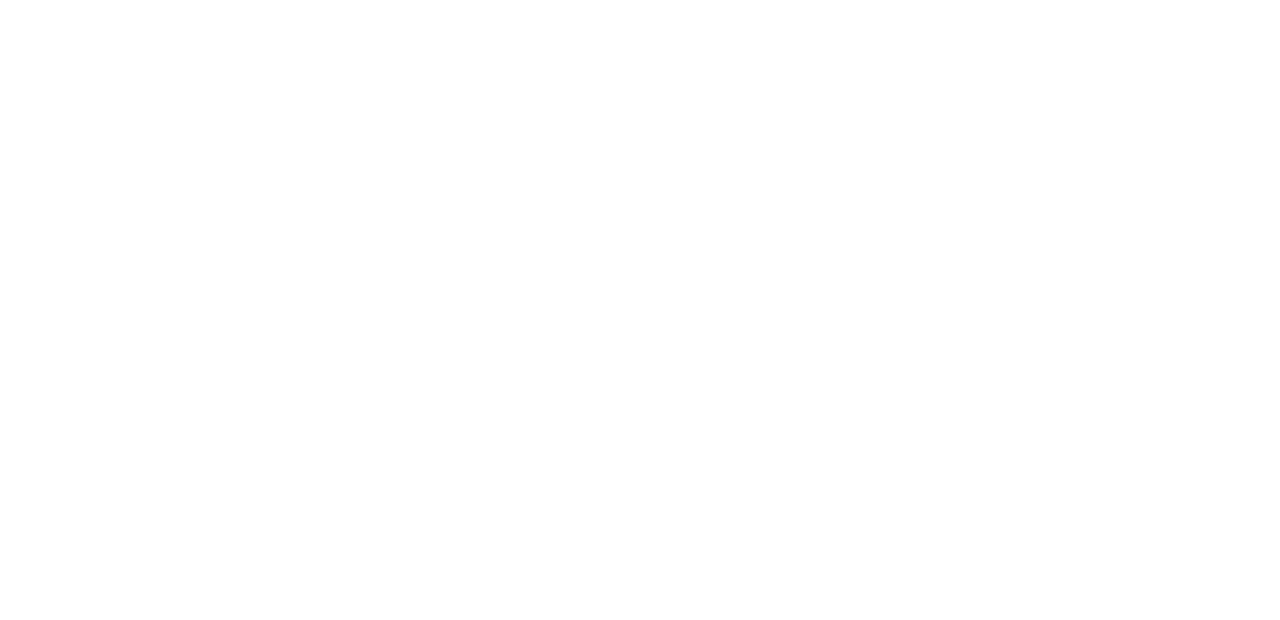
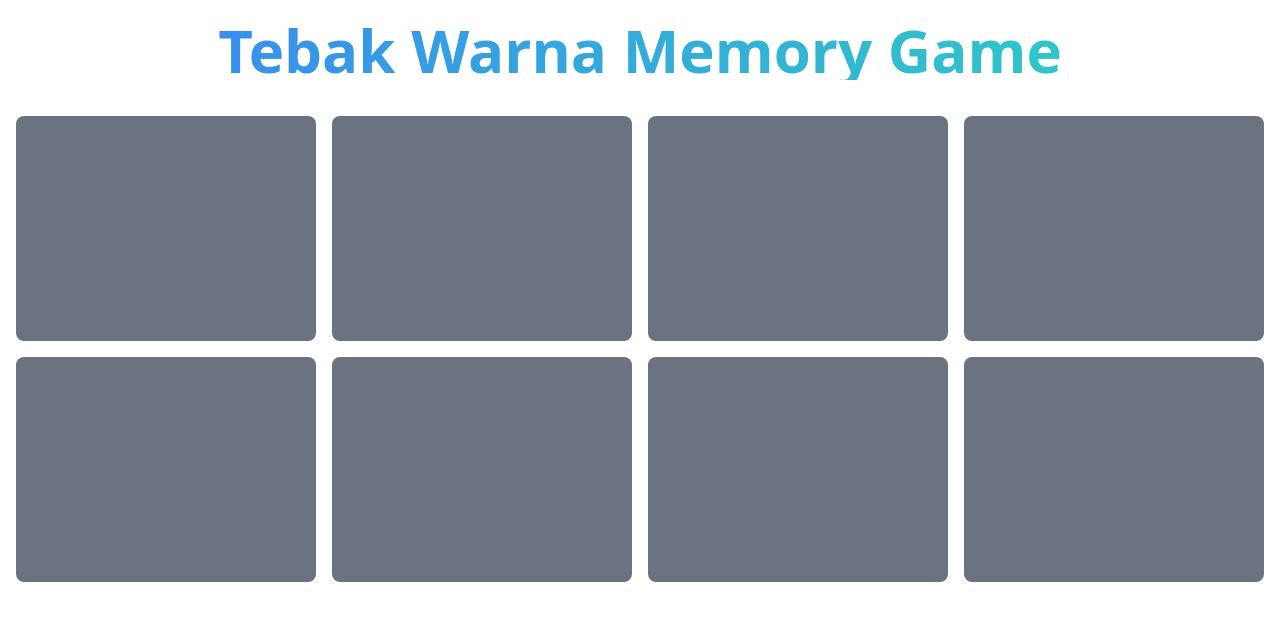
Before and after one commit to rans-hekel/tebakWarna, a plain HTML site: page index.html in a window 1280 px wide. Drawn offline with nearby package versions, Linux system fonts and the light colour scheme.

Commit message:
tebak gambar

```diff
--- a/index.html
+++ b/index.html
@@ -7,6 +7,22 @@
     <script src="https://cdn.tailwindcss.com"></script>
 </head>
 <body>
+    <div class="container">
+        <h1 class="text-6xl font-bold text-center my-5 bg-gradient-to-r from-blue-500 to-teal-400 text-transparent bg-clip-text">Tebak Warna Memory Game</h1>
+
+        <div class="grid grid-cols-2 gap-2 p-2 content-center md:grid-cols-4 md:gap-4 md:p-4">
+            <div class="aspect-[4/3] rounded-lg bg-gray-500 hover:scale-95 transiton-all duration-500 cursor-pointer"></div>
+            <div class="aspect-[4/3] rounded-lg bg-gray-500 hover:scale-95 transiton-all duration-500 cursor-pointer"></div>
+            <div class="aspect-[4/3] rounded-lg bg-gray-500 hover:scale-95 transiton-all duration-500 cursor-pointer"></div>
+            <div class="aspect-[4/3] rounded-lg bg-gray-500 hover:scale-95 transiton-all duration-500 cursor-pointer"></div>
+            <div class="aspect-[4/3] rounded-lg bg-gray-500 hover:scale-95 transiton-all duration-500 cursor-pointer"></div>
+            <div class="aspect-[4/3] rounded-lg bg-gray-500 hover:scale-95 transiton-all duration-500 cursor-pointer"></div>
+            <div class="aspect-[4/3] rounded-lg bg-gray-500 hover:scale-95 transiton-all duration-500 cursor-pointer"></div>
+            <div class="aspect-[4/3] rounded-lg bg-gray-500 hover:scale-95 transiton-all duration-500 cursor-pointer"></div>
+        </div>
+
+
+    </div>
 
 </body>
 </html>
```
